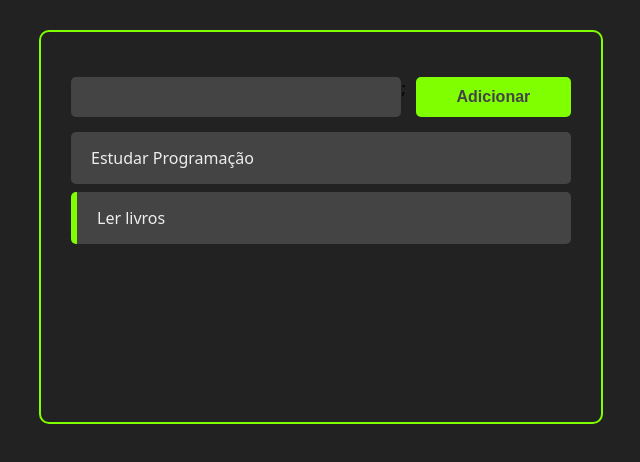
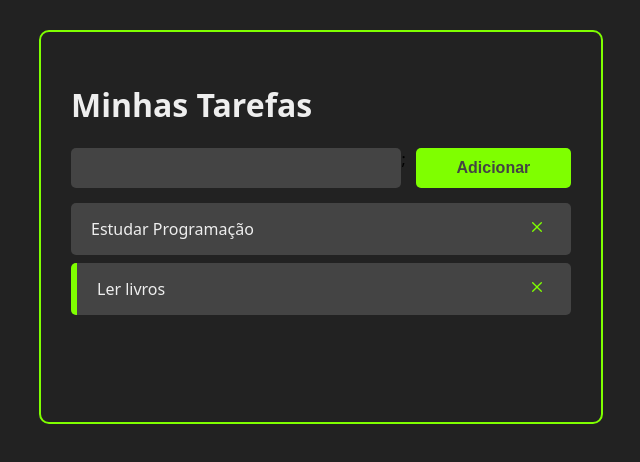
Before and after one commit to RivaniaGomes/React_Tasks, a React (Vite) app in the folder cursoReact/: page / in a window 1280 px wide. Shown: the top 462 px of the page, without its empty margins (319-959 px from the left). Built offline with nearby package versions, Linux system fonts and the light colour scheme.

Commit message:
Incluindo o delete task.

```diff
--- a/cursoReact/package.json
+++ b/cursoReact/package.json
@@ -11,6 +11,7 @@
   "dependencies": {
     "react": "^18.2.0",
     "react-dom": "^18.2.0",
+    "react-icons": "^4.6.0",
     "uuid": "^9.0.0"
   },
   "devDependencies": {
--- a/cursoReact/src/App.jsx
+++ b/cursoReact/src/App.jsx
@@ -3,6 +3,7 @@ import './App.css'
 import AddTask from "./components/AddTask";
 import Tasks from './components/Tasks/index';
 import {v4 as uuidv4} from 'uuid'
+import Header from './components/Header/index';
 
 function App() {
   const [tasks, setTasks] = useState([
@@ -39,11 +40,18 @@ function App() {
     setTasks(newTasks);
   };
 
+  const handleTaskDeletion = (taskId) => {
+    const newTasks = tasks.filter(task => task.id !== taskId)
+
+    setTasks(newTasks)
+  };
+
   return (
     <>
       <div className="container">
+        <Header/>
         <AddTask handleTaskAddition={handleTaskAddition} />
-        <Tasks tasks={tasks} handleTaskClick={handleTaskClick}/>
+        <Tasks tasks={tasks} handleTaskClick={handleTaskClick} handleTaskDeletion={handleTaskDeletion}/>
       </div>
     </>
   )
--- /dev/null
+++ b/cursoReact/src/components/Header/index.jsx
@@ -0,0 +1,7 @@
+import React from "react";
+
+const Header = () => {
+  return (<h1 style={ { color: "#eee" } }>Minhas Tarefas</h1>);
+}
+
+export default Header;
--- a/cursoReact/src/components/Task/index.jsx
+++ b/cursoReact/src/components/Task/index.jsx
@@ -1,12 +1,21 @@
 import React from "react";
-import "./styles.css"
+import { CgClose } from "react-icons/cg";
 
-function Task({ task, handleTaskClick }) {
+import "./styles.css";
+
+
+function Task({ task, handleTaskClick, handleTaskDeletion }) {
     return (
         <div className="task-container"
-        style={task.completed ? {borderLeft: "6px solid chartreuse"} : {}}>
-            <div className="task-title" onClick={() => handleTaskClick(task.id)}>
-            {task.title}
+            style={ task.completed ? { borderLeft: "6px solid chartreuse" } : {} }>
+            <div className="task-title" onClick={ () => handleTaskClick(task.id) }>
+                { task.title }
+            </div>
+
+            <div className="buttons-container">
+                <button className="remove-task-button" onClick={ () => handleTaskDeletion(task.id) }>
+                    <CgClose />
+                </button>
             </div>
         </div>
     );
--- a/cursoReact/src/components/Task/styles.css
+++ b/cursoReact/src/components/Task/styles.css
@@ -1,6 +1,5 @@
 .task-container {
   background-color: #444;
-    border-left: ;
   margin: 8px 0;
   padding: 15px 20px;
   display: flex;
@@ -9,3 +8,14 @@
   color: #eee;
   align-items: center;
 }
+
+.task-title {
+  cursor: pointer;
+}
+
+.remove-task-button{
+    background-color: #444;
+    border: none;
+    font-size: 16px;
+    color: chartreuse;
+}
--- a/cursoReact/src/components/Tasks/index.jsx
+++ b/cursoReact/src/components/Tasks/index.jsx
@@ -2,11 +2,13 @@ import React from "react";
 import Task from '../Task/index';
 import "./styles.css"
 
-const Tasks = ({ tasks, handleTaskClick }) => {
+const Tasks = ({ tasks, handleTaskClick, handleTaskDeletion }) => {
     return (
         <>
             {tasks.map((task) => (
-                <Task task={task} handleTaskClick={handleTaskClick} />
+                <Task task={task}
+                handleTaskClick={handleTaskClick}
+                handleTaskDeletion={handleTaskDeletion} />
             ))}
         </>
     )
```
Also changed, not shown: 1 other file (tests, documents, lock files or other folders). Lines whose indentation alone changed are shown as unchanged.
